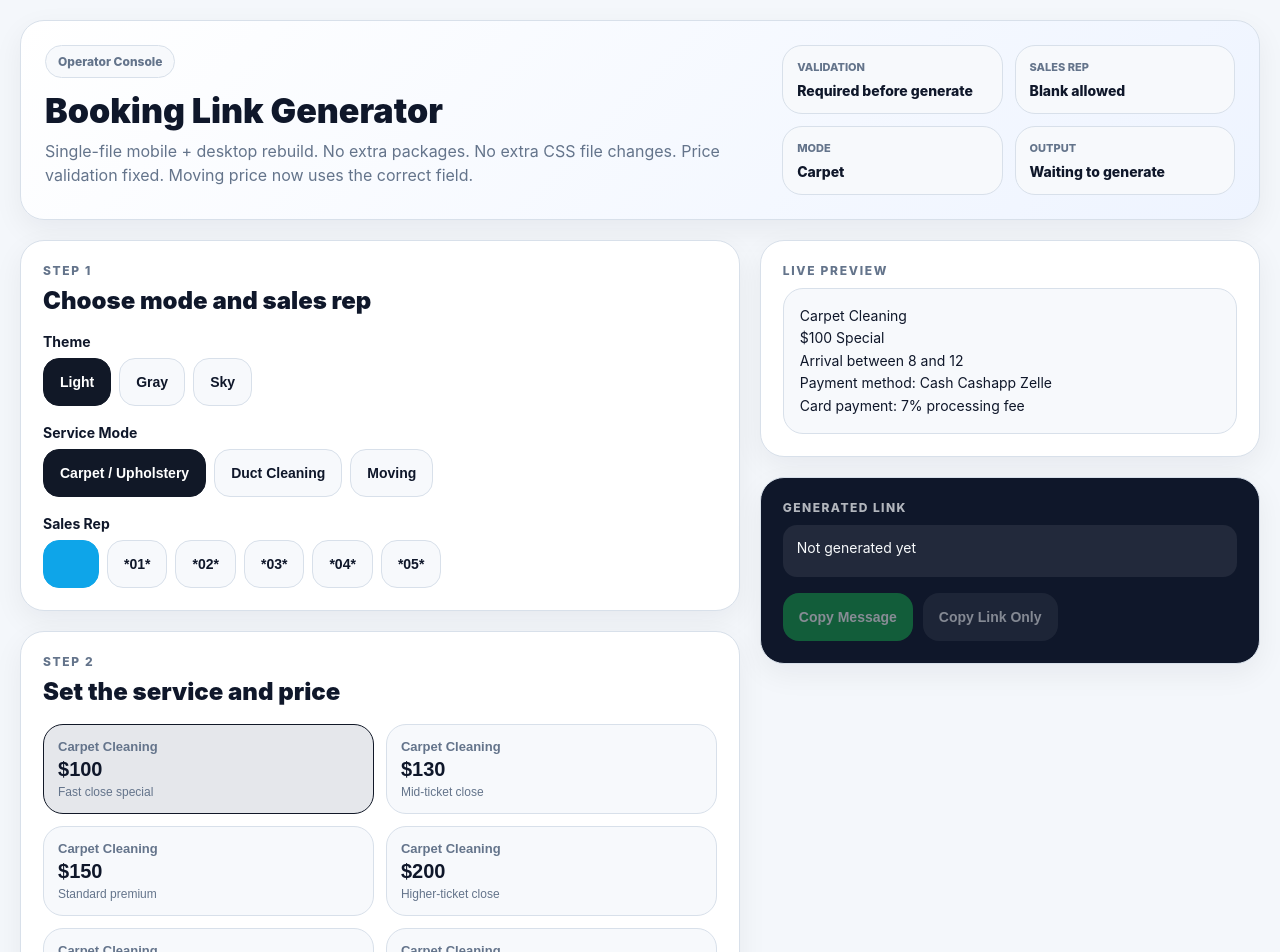
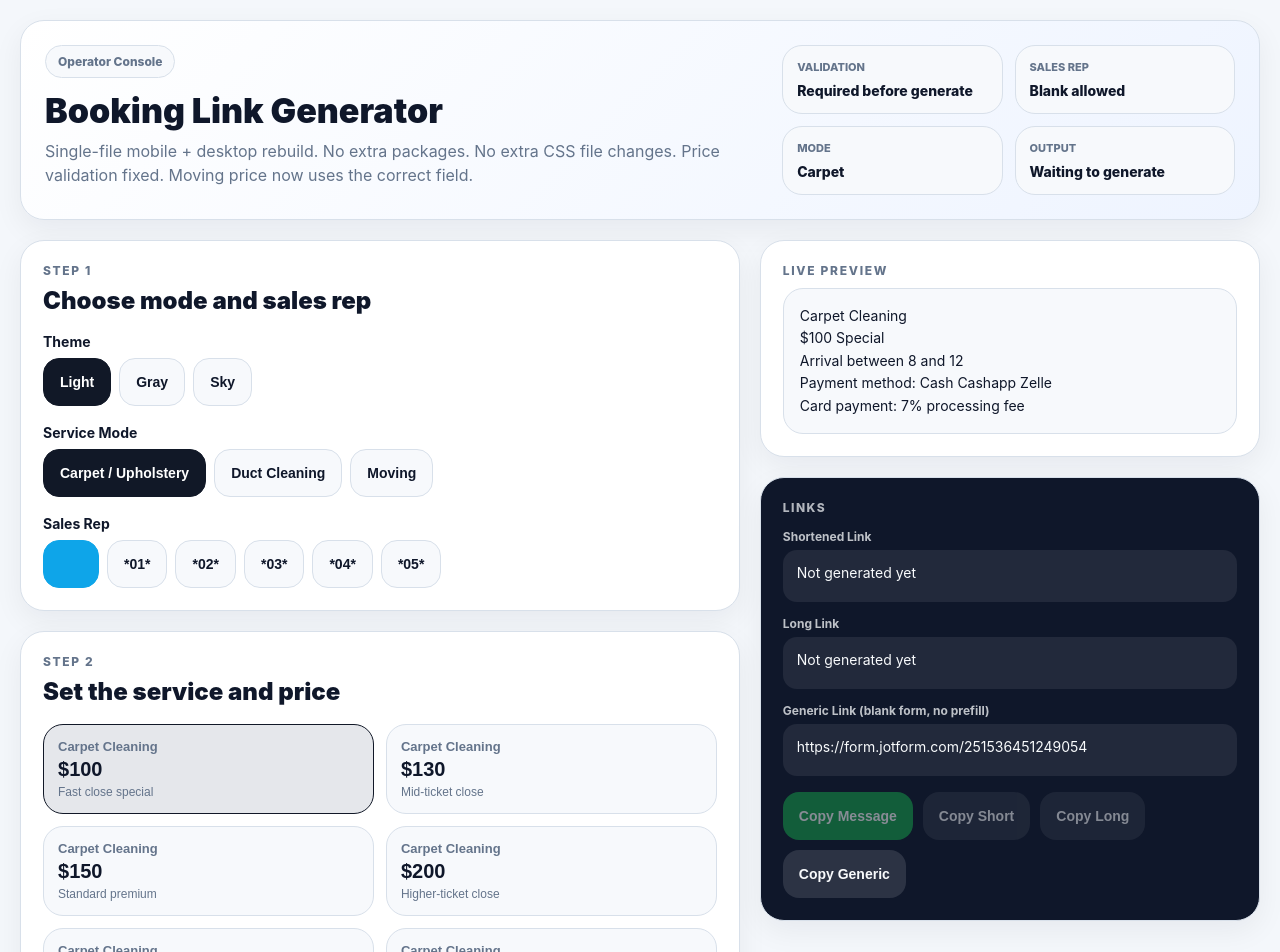
Before and after one commit to Samedaysteamer/booking-link-generator, a React (Vite) app: page / in a window 1280 px wide. Shown: the top 952 px of the page. Built offline with nearby package versions, Linux system fonts and the light colour scheme.

Commit message:
Update App.jsx claude

```diff
--- a/App.jsx
+++ b/App.jsx
@@ -231,9 +231,8 @@ function App() {
 
   const [generatedLink, setGeneratedLink] = useState('');
   const [rawLink, setRawLink] = useState('');
-  const [copied, setCopied] = useState(false);
+  const [copiedField, setCopiedField] = useState('');
   const [errorMessage, setErrorMessage] = useState('');
-  const [showDebug, setShowDebug] = useState(false);
   const [isGenerating, setIsGenerating] = useState(false);
 
   const colors = THEMES[theme];
@@ -250,6 +249,14 @@ function App() {
   const currentArrivalWindow = mode === 'moving' ? movingArrival : arrivalWindow;
   const currentPrice = mode === 'moving' ? blockPrice : quotedPrice;
   const currentService = mode === 'moving' ? 'Moving' : serviceType;
+
+  const genericLink = useMemo(() => {
+    return mode === 'duct'
+      ? 'https://form.jotform.com/251573697976175'
+      : mode === 'moving'
+      ? 'https://form.jotform.com/251537865180159'
+      : 'https://form.jotform.com/251536451249054';
+  }, [mode]);
 
   const bookingSummary = useMemo(() => {
     const salesRepLine = salesRep ? `${salesRep}\n` : '';
@@ -358,25 +365,14 @@ Card payment: 7% processing fee`;
     setErrorMessage('');
   }
 
-  async function copyMessage() {
-    if (!generatedLink) return;
+  async function copyToClipboard(text, fieldName) {
+    if (!text) return;
     try {
-      await navigator.clipboard.writeText(messageToCopy);
-      setCopied(true);
-      setTimeout(() => setCopied(false), 1500);
+      await navigator.clipboard.writeText(text);
+      setCopiedField(fieldName);
+      setTimeout(() => setCopiedField(''), 1500);
     } catch (error) {
-      setCopied(false);
-    }
-  }
-
-  async function copyLinkOnly() {
-    if (!generatedLink) return;
-    try {
-      await navigator.clipboard.writeText(generatedLink);
-      setCopied(true);
-      setTimeout(() => setCopied(false), 1500);
-    } catch (error) {
-      setCopied(false);
+      setCopiedField('');
     }
   }
 
@@ -408,12 +404,7 @@ Card payment: 7% processing fee`;
 
     setErrorMessage('');
 
-    const baseUrl =
-      mode === 'duct'
-        ? 'https://form.jotform.com/251573697976175'
-        : mode === 'moving'
-        ? 'https://form.jotform.com/251537865180159'
-        : 'https://form.jotform.com/251536451249054';
+    const baseUrl = genericLink;
 
     const finalPrice = mode === 'moving' ? cleanBlockPrice : cleanQuotedPrice;
     const finalService = mode === 'moving' ? 'Moving' : serviceType;
@@ -448,7 +439,7 @@ Card payment: 7% processing fee`;
       `&salesRep=${encodeURIComponent(salesRep)}`;
 
     setRawLink(fullLink);
-    setCopied(false);
+    setCopiedField('');
     setIsGenerating(true);
 
     fetch(`/api/shorten?url=${encodeURIComponent(fullLink)}`)
@@ -978,17 +969,6 @@ Card payment: 7% processing fee`;
                 >
                   {isGenerating ? 'Generating…' : 'Generate Booking Link'}
                 </button>
-                <button
-                  onClick={() => setShowDebug((prev) => !prev)}
-                  style={{
-                    ...buttonBase,
-                    background: colors.soft,
-                    color: colors.text,
-                    border: `1px solid ${colors.border}`,
-                  }}
-                >
-                  {showDebug ? 'Hide Debug' : 'Show Debug'}
-                </button>
               </div>
             </div>
           </div>
@@ -1028,12 +1008,15 @@ Card payment: 7% processing fee`;
                   opacity: 0.7,
                 }}
               >
-                Generated Link
+                Links
               </div>
 
+              <div style={{ marginTop: 14 }}>
+                <div style={{ fontSize: 12, fontWeight: 700, opacity: 0.75, marginBottom: 6 }}>
+                  Shortened Link
+                </div>
                 <div
                   style={{
-                  marginTop: 10,
                     padding: 14,
                     borderRadius: 14,
                     background: 'rgba(255,255,255,0.08)',
@@ -1044,10 +1027,47 @@ Card payment: 7% processing fee`;
                 >
                   {generatedLink || 'Not generated yet'}
                 </div>
+              </div>
+
+              <div style={{ marginTop: 14 }}>
+                <div style={{ fontSize: 12, fontWeight: 700, opacity: 0.75, marginBottom: 6 }}>
+                  Long Link
+                </div>
+                <div
+                  style={{
+                    padding: 14,
+                    borderRadius: 14,
+                    background: 'rgba(255,255,255,0.08)',
+                    fontSize: 14,
+                    wordBreak: 'break-all',
+                    minHeight: 24,
+                  }}
+                >
+                  {rawLink || 'Not generated yet'}
+                </div>
+              </div>
+
+              <div style={{ marginTop: 14 }}>
+                <div style={{ fontSize: 12, fontWeight: 700, opacity: 0.75, marginBottom: 6 }}>
+                  Generic Link (blank form, no prefill)
+                </div>
+                <div
+                  style={{
+                    padding: 14,
+                    borderRadius: 14,
+                    background: 'rgba(255,255,255,0.08)',
+                    fontSize: 14,
+                    wordBreak: 'break-all',
+                    minHeight: 24,
+                  }}
+                >
+                  {genericLink}
+                </div>
+              </div>
 
               <div style={actionRowStyle}>
                 <button
-                  onClick={copyMessage}
+                  onClick={() => copyToClipboard(messageToCopy, 'message')}
                   disabled={!generatedLink}
                   style={{
                     ...buttonBase,
@@ -1057,10 +1077,10 @@ Card payment: 7% processing fee`;
                     cursor: generatedLink ? 'pointer' : 'not-allowed',
                   }}
                 >
-                  {copied ? 'Copied!' : 'Copy Message'}
+                  {copiedField === 'message' ? 'Copied!' : 'Copy Message'}
                 </button>
                 <button
-                  onClick={copyLinkOnly}
+                  onClick={() => copyToClipboard(generatedLink, 'short')}
                   disabled={!generatedLink}
                   style={{
                     ...buttonBase,
@@ -1070,28 +1090,33 @@ Card payment: 7% processing fee`;
                     cursor: generatedLink ? 'pointer' : 'not-allowed',
                   }}
                 >
-                  Copy Link Only
+                  {copiedField === 'short' ? 'Copied!' : 'Copy Short'}
+                </button>
+                <button
+                  onClick={() => copyToClipboard(rawLink, 'long')}
+                  disabled={!rawLink}
+                  style={{
+                    ...buttonBase,
+                    background: 'rgba(255,255,255,0.12)',
+                    color: colors.previewText,
+                    opacity: rawLink ? 1 : 0.5,
+                    cursor: rawLink ? 'pointer' : 'not-allowed',
+                  }}
+                >
+                  {copiedField === 'long' ? 'Copied!' : 'Copy Long'}
+                </button>
+                <button
+                  onClick={() => copyToClipboard(genericLink, 'generic')}
+                  style={{
+                    ...buttonBase,
+                    background: 'rgba(255,255,255,0.12)',
+                    color: colors.previewText,
+                  }}
+                >
+                  {copiedField === 'generic' ? 'Copied!' : 'Copy Generic'}
                 </button>
               </div>
             </div>
-
-            {showDebug && (
-              <div style={{ ...cardStyle, padding: isMobile ? 16 : 22 }}>
-                <div style={sectionTitleStyle}>Debug</div>
-                <div
-                  style={{
-                    ...softCardStyle,
-                    padding: 14,
-                    fontSize: 12,
-                    wordBreak: 'break-all',
-                    color: colors.muted,
-                    marginTop: 10,
-                  }}
-                >
-                  {rawLink || 'No raw link yet'}
-                </div>
-              </div>
-            )}
           </div>
         </div>
       </div>
```
Lines whose indentation alone changed are shown as unchanged.
